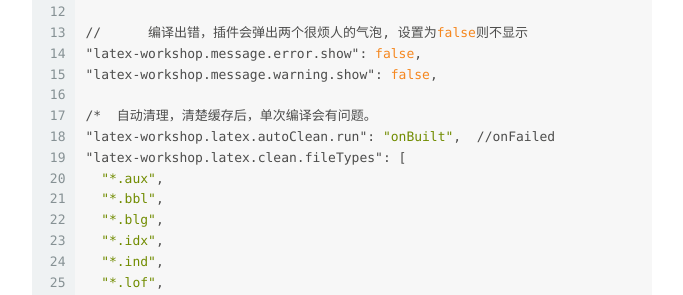
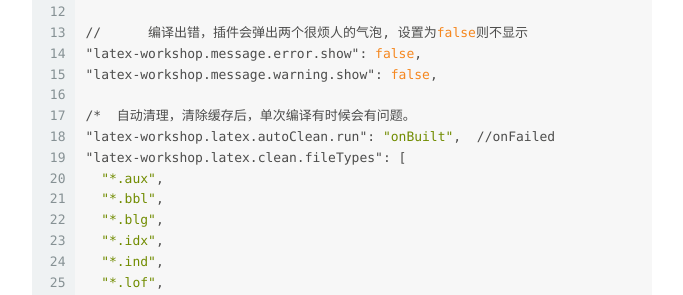
Before and after one commit to WongChan/blog, a Jekyll site: the page built from _posts/2021-04-09-VScode写LaTex格式论文.md, in a window 1280 px wide. Shown: the part 2375-2670 px from the top of the page, without its empty margins (428-1111 px from the left). Built offline with Jekyll 4.4.1, drawn with Linux system fonts in a browser that asks for light colours.

Commit message:
Update 2021-04-09-VScode写LaTex格式论文.md

```diff
--- a/_posts/2021-04-09-VScode写LaTex格式论文.md
+++ b/_posts/2021-04-09-VScode写LaTex格式论文.md
@@ -74,7 +74,7 @@
 "latex-workshop.message.error.show": false,
 "latex-workshop.message.warning.show": false,
 
-/*  自动清理，清楚缓存后，单次编译会有问题。
+/*  自动清理，清除缓存后，单次编译有时候会有问题。
 "latex-workshop.latex.autoClean.run": "onBuilt",  //onFailed
 "latex-workshop.latex.clean.fileTypes": [
   "*.aux",
```
